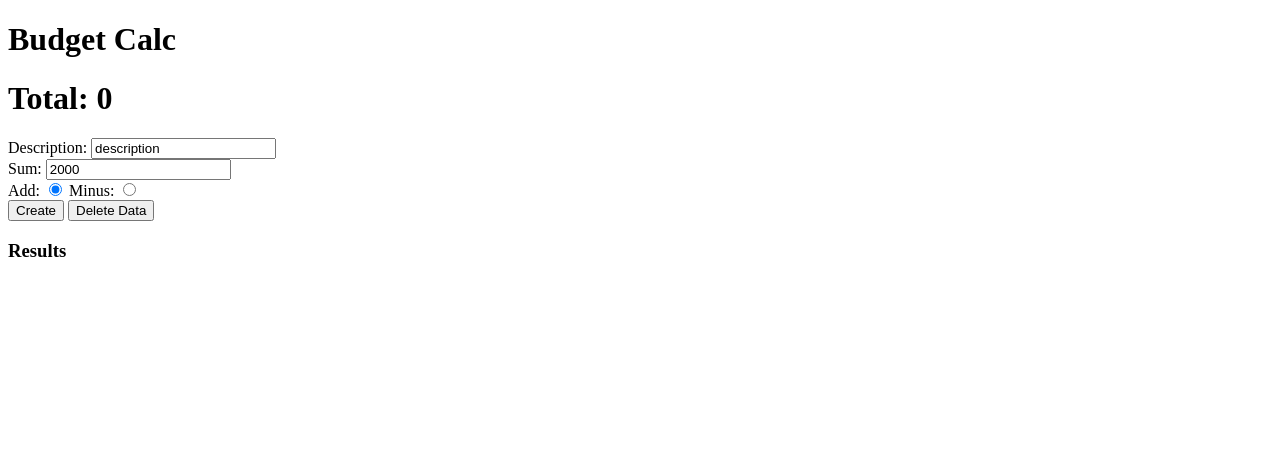
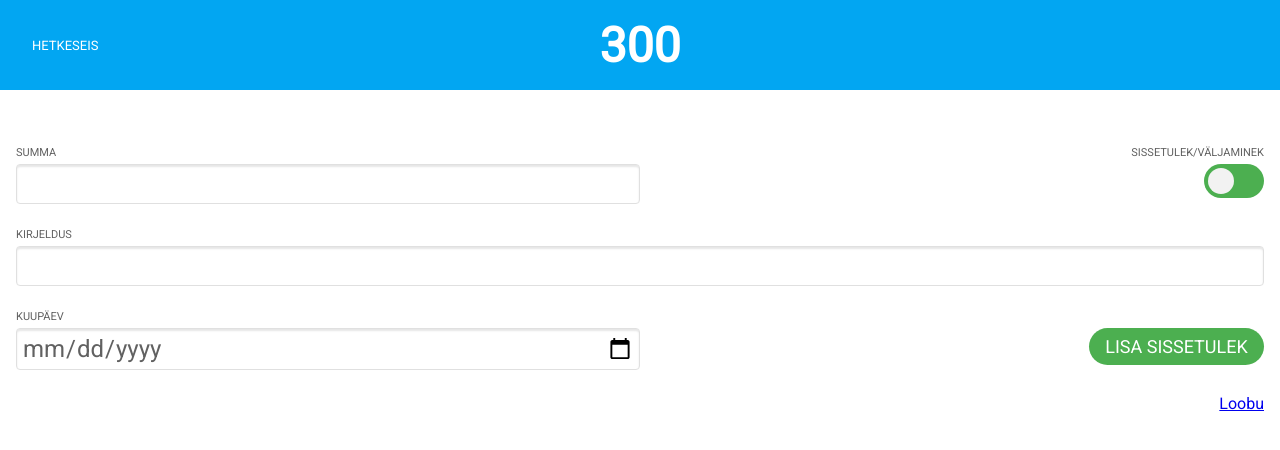
Before and after one commit to rrrrando/budgetcalc, a plain HTML site: page index.html in a window 1280 px wide. Drawn offline with Linux system fonts and the light colour scheme.

Commit message:
Styles and add amount dialog

```diff
--- /dev/null
+++ b/assets/css/style.css
@@ -0,0 +1,198 @@
+/* Variables */
+@import url('https://fonts.googleapis.com/css?family=Roboto&display=swap');
+:root {
+    --neutral: hsl(0,0%,95%);
+    --white: hsl(0, 0%, 100%);
+    --blue: hsl(199, 98%, 48%);
+    --gray-100: #616161;
+    --green: #4CAF50;
+    --red: #F2453D;
+    font-family: 'Roboto', sans-serif;
+}
+
+/* Reset Styles */
+html {
+    box-sizing: border-box;
+    height: 100%;
+}
+
+* {
+    box-sizing: inherit;
+    margin: 0;
+    padding: 0;
+}
+
+body {
+    height: 100%;
+}
+
+/* Utility helpers */
+.flex {
+    display: flex;
+}
+
+.flex-col {
+    flex-direction: column;
+}
+
+.flex-row {
+    flex-direction: row;
+}
+
+.flex-1 {
+    flex: 1 1 0;
+}
+
+.mx-2 {
+    margin: 0 2rem;
+}
+.-mx-2 {
+    margin: 0 -2rem;
+}
+
+.mt-6 {
+    margin-top: 1.5rem;
+}
+
+.items-end {
+    align-items: flex-end;
+}
+/* Total sum styles */
+
+.total {
+    display: flex;
+    background-color: var(--blue);
+    align-items: center;
+    justify-content: space-between;
+    height: 90px;
+    padding: 0 2rem;
+}
+
+.total-lable {
+    flex: 1 1 0;
+    text-transform: uppercase;
+    color: var(--white);
+    font-size: 13px;
+}
+
+.total-sum {
+    flex: auto;
+    font-size: 48px;
+    color: var(--white);
+    text-align: center;
+}
+
+.total-spacer {
+    flex: 1 1 0;
+}
+
+/* Form classes */
+.add-data {
+    padding: 2rem 1rem;
+}
+
+.form-lable {
+    display: block;
+    text-transform: uppercase;
+    font-size: 11px;
+    color: var(--gray-100);
+}
+
+.form-input {
+    margin-top: 5px;
+    background: var(--white);
+    border: 1px solid #E0E0E0;
+    box-shadow: inset 0px 2px 2px rgba(0, 0, 0, 0.1);
+    border-radius: 4px;
+    font-size: 24px;
+    width: 100%;
+    padding: 5px;
+    color: var(--gray-100);
+    font-family: 'Roboto', sans-serif;
+}
+
+input::-webkit-outer-spin-button,
+input::-webkit-inner-spin-button {
+  -webkit-appearance: none;
+  margin: 0;
+}
+
+/* Firefox */
+input[type=number] {
+  -moz-appearance:textfield;
+}
+
+ .switch {
+    position: relative;
+    display: inline-block;
+    width: 60px;
+    height: 34px;
+    margin-top: 5px;
+  }
+
+  .switch input {
+    opacity: 0;
+    width: 0;
+    height: 0;
+  }
+
+  .slider {
+    position: absolute;
+    cursor: pointer;
+    top: 0;
+    left: 0;
+    right: 0;
+    bottom: 0;
+    background-color:var(--green);
+    -webkit-transition: .4s;
+    transition: .4s;
+  }
+
+  .slider:before {
+    position: absolute;
+    content: "";
+    height: 26px;
+    width: 26px;
+    left: 4px;
+    bottom: 4px;
+    background-color: var(--neutral);
+    -webkit-transition: .4s;
+    transition: .4s;
+  }
+
+  input[type=checkbox]:checked + .slider {
+    background-color: var(--red);
+  }
+
+  input[type=checkbox]:focus + .slider {
+    box-shadow: 0 0 1px var(--red);
+  }
+
+  input[type=checkbox]:checked + .slider:before {
+    -webkit-transform: translateX(26px);
+    -ms-transform: translateX(26px);
+    transform: translateX(26px);
+  }
+
+  .slider.round {
+    border-radius: 34px;
+  }
+
+  .slider.round:before {
+    border-radius: 50%;
+  }
+
+.btn {
+    width: 175px;
+    height: 37px;
+    right: 18px;
+    bottom: 71px;
+    background: #4CAF50;
+    border-radius: 43px;
+    border: none;
+    margin-top: 5px;
+    font-family: Roboto;
+    font-size: 18px;
+    color: var(--white);
+    text-transform: uppercase;
+}
--- a/index.html
+++ b/index.html
@@ -5,29 +5,55 @@
     <meta charset="UTF-8">
     <meta name="viewport" content="width=device-width, initial-scale=1.0">
     <meta http-equiv="X-UA-Compatible" content="ie=edge">
+    <link rel="stylesheet" href="/assets/css/style.css">
     <title>Budget Calc</title>
 </head>
 
 <body>
-    <h1>Budget Calc</h1>
-
-    <div id="alert" style="display: none;"></div>
-
-    <h1>Total: <span id="sum_total"></span></h1>
-
-    Description: <input id="description" value="description"><br>
-    Sum: <input type="number" id="sum" value="2000"><br>
-    Add: <input type="radio" name="action" value="add" checked>
-    Minus: <input type="radio" name="action" value="minus"><br>
-    <button onclick="addBudgetRow()">Create</button>
-    <button onclick="clearLocalStorage()">Delete Data</button>
-
-    <div id="result">
-        <h3>Results</h3>
-        <ul id="add"></ul>
-        <ul id="minus"></ul>
+    <div class="total">
+        <span class="total-lable">hetkeseis</span>
+        <h1 class="total-sum">300</h1>
+        <span class="total-spacer"></span>
     </div>
-
+    <div>
+        <div class="add-data">
+            <div class="flex mt-6">
+                <div class="flex-1">
+                    <label class="form-lable" for="sum">Summa
+                    </label>
+                    <input class="form-input" type="number" name="sum" id="sum">
+                </div>
+                <div class="flex-1 flex flex-col items-end">
+                    <span class="form-lable">Sissetulek/Väljaminek</span>
+                    <label class="switch">
+                        <input type="checkbox">
+                        <span class="slider round"></span>
+                    </label>
+                </div>
+            </div>
+            <div class="mt-6">
+                <div class="flex-1">
+                    <label class="form-lable" for="comment">Kirjeldus</label>
+                    <input class="form-input" type="text" name="comment" id="comment">
+                </div>
+            </div>
+            <div class="flex flex-col mt-6">
+                <label class="form-lable" for="sum">Kuupäev</label>
+                <div class="flex">
+                    <div class="flex-1">
+                        <input class="form-input" type="date" name="sum" id="sum">
+                    </div>
+                    <div class="flex-1 flex flex-col items-end">
+                        <button class="btn">Lisa sissetulek</button>
+                    </div>
+                </div>
+            </div>
+            <div class="flex flex-col items-end mt-6">
+                <a href="#">Loobu</a>
+            </div>
+        </div>
+        <div class="show-data"></div>
+    </div>
     <script src="assets/js/calculations.js"></script>
 
 </body>
```
